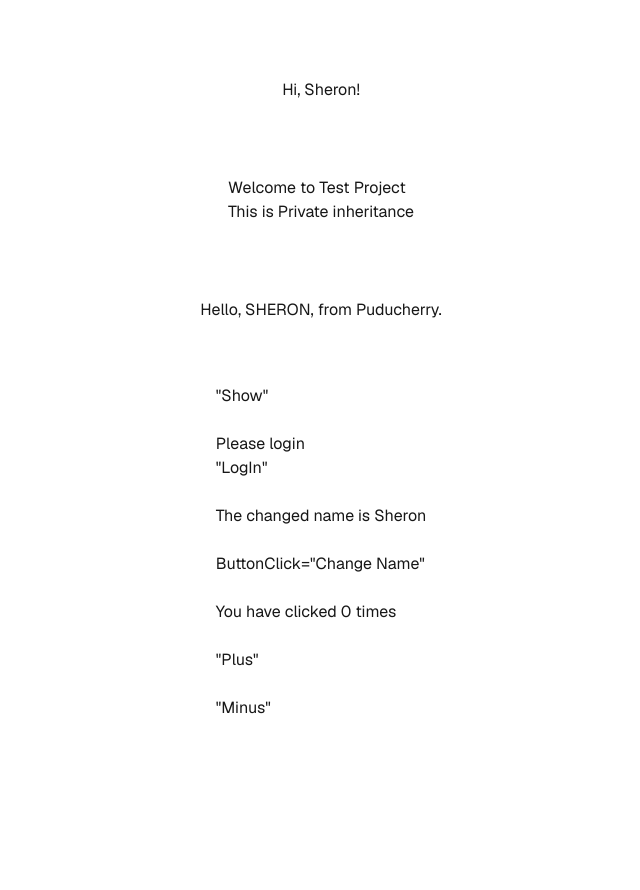
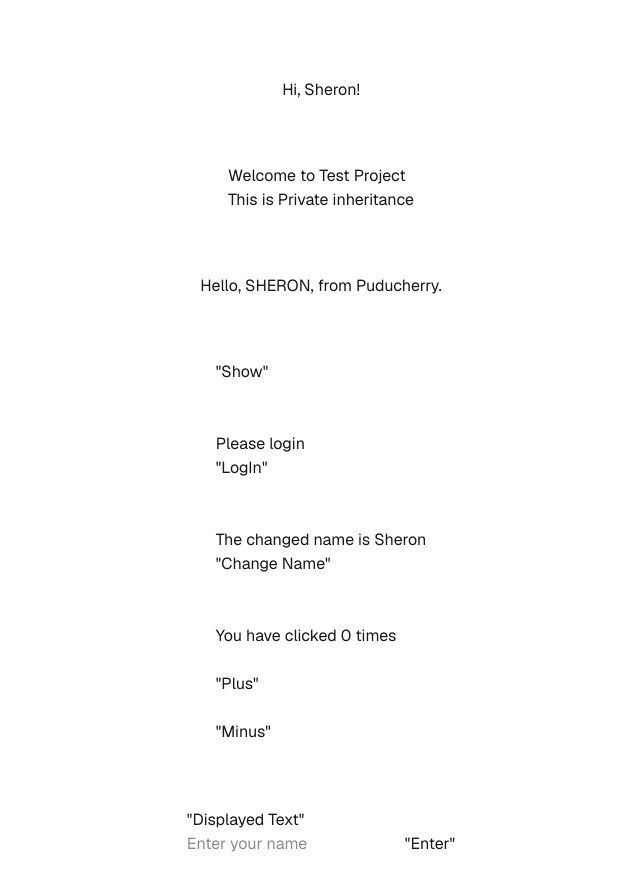
Before and after one commit to pmishra-developer/ReactLessons, a Next.js app in the folder react-lessons/: page / in a window 1280 px wide. Shown: the top 890 px of the page, without its empty margins (319-959 px from the left). Before the commit the page ends 800 px from the top, so only its background shows below. Built offline with nearby package versions, Linux system fonts and the light colour scheme.

Commit message:
Added Display text(Textbox) using Hooks - UseState

```diff
--- /dev/null
+++ b/react-lessons/src/app/Components/SMDisplayText.tsx
@@ -0,0 +1,29 @@
+"use client";
+import React,{useState} from "react";
+
+export default function DisplayText(){
+    const[inputtext,setinputtext] = useState("");
+    const[show,setshow] = useState(false);
+
+    const handleInputChange = (event:React.ChangeEvent<HTMLInputElement>) =>
+    {
+        setinputtext(event.target.value);
+    }
+
+    return(
+        <div>
+            <h2>"Displayed Text"</h2>
+            <input
+            type="text"
+            placeholder="Enter your name"
+            onChange={handleInputChange}
+            />
+            <button onClick={() => setshow(!show)}> "Enter" </button>
+            <br></br>
+            <br></br>
+            { show &&
+            <div><strong>Welcome, {inputtext}!!</strong></div>
+            }
+        </div>
+    );
+};
--- a/react-lessons/src/app/Components/StateManagement.tsx
+++ b/react-lessons/src/app/Components/StateManagement.tsx
@@ -34,6 +34,7 @@ function StateManagement(){
 
         <br></br>
         <br></br>
+        <br></br>
 
         <div>
         {loggedin ? (
@@ -50,12 +51,15 @@ function StateManagement(){
         </div>
 
         <br></br>
+        <br></br>
 
         <div>The changed name is {name}</div>
-        <br></br>
-        <button onClick={() => ChangeName()}>ButtonClick="Change Name"</button>
+        <button onClick={() => ChangeName()}>"Change Name"</button>
+
         <br></br>
         <br></br>
+        <br></br>
+
         <div>You have clicked {count} times</div>
         <br></br>
         <button onClick={() => Display(true)}>"Plus"</button>
--- a/react-lessons/src/app/page.tsx
+++ b/react-lessons/src/app/page.tsx
@@ -1,6 +1,7 @@
 import Welcome from "./Components/Welcome";
 import WithParams from "./Components/WithParams";
 import StateManagement from "./Components/StateManagement";
+import DisplayText from "./Components/SMDisplayText";
 
 export default function Home() {
   return (
@@ -9,6 +10,7 @@ export default function Home() {
       <Welcome/>
       <WithParams name="SHERON" city="Puducherry" />
       <StateManagement />
+      <DisplayText/>
     </div>
   );
 }
```
